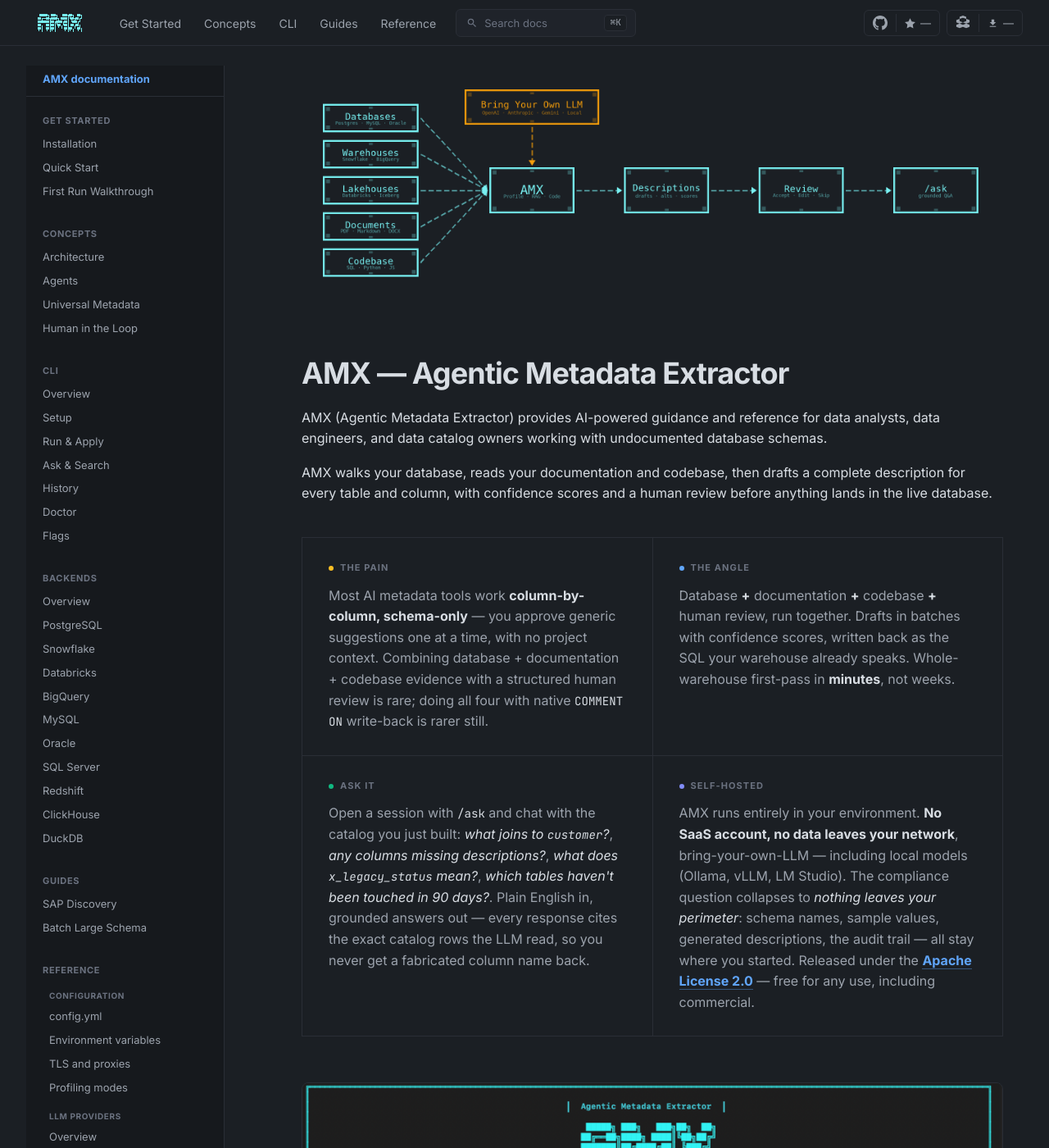
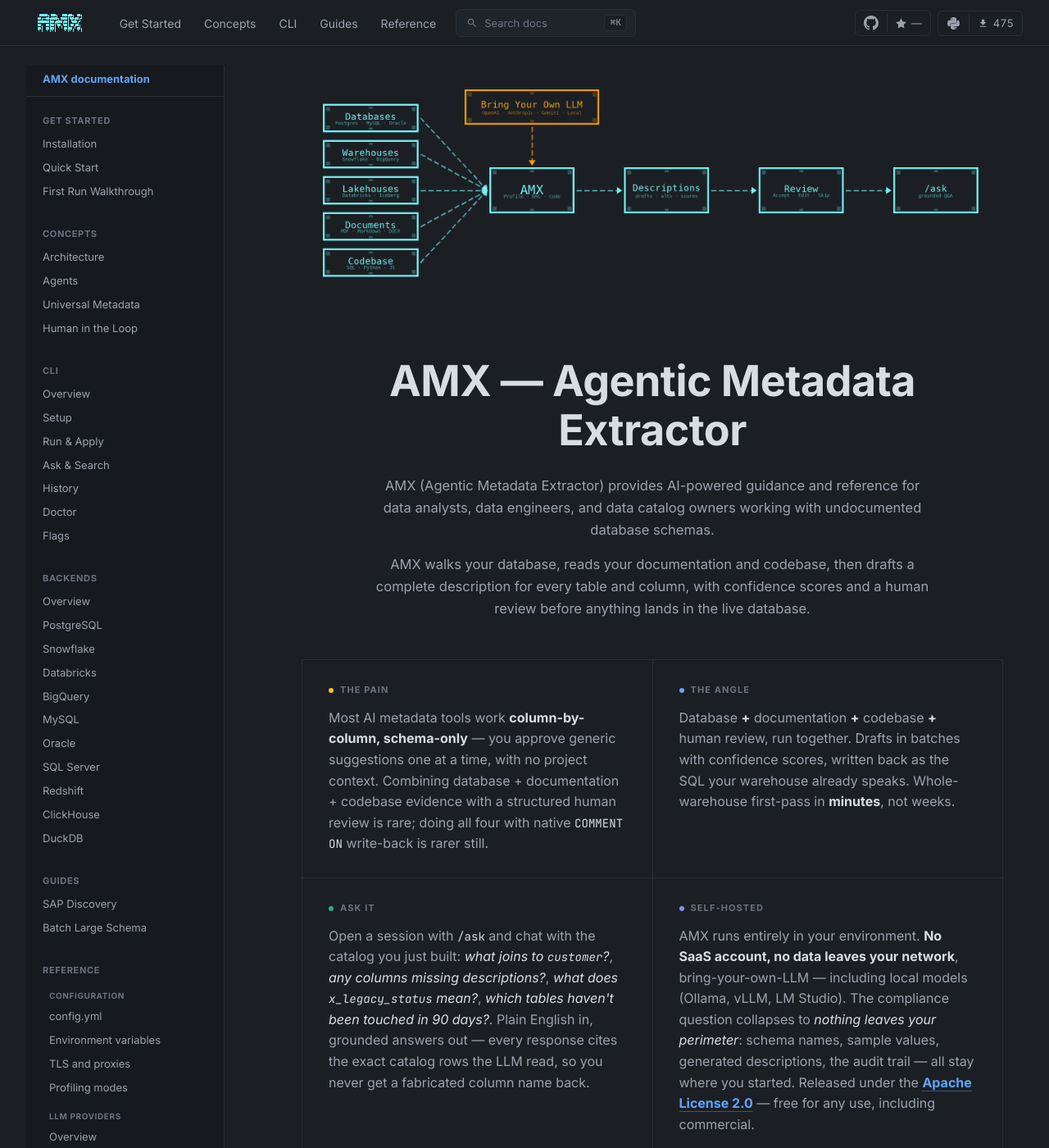
Before and after one commit to omeryasirkucuk/amx-docs, an MkDocs documentation site: the page built from docs/index.md, in a window 1280 px wide and 1400 px high. Shown: the whole window at 82% size. Built offline with MkDocs 1.6.1 and Material for MkDocs 9.7.7, drawn with Linux system fonts in a browser that asks for light colours; comment, search, counter and statistics services are not loaded.

Commit message:
fix(home): center intro, replace PyPI icon, fix download count fetch
Three fixes from this round of feedback:

1. Home H1 + the two opening paragraphs were left-aligned in a
   left-anchored content column. Wrap them in .amx-intro and center
   with a 760px line-length cap. Permalink anchor (¶) hidden on the
   home H1 — it offsets the centered title visually.

2. The PyPI pill icon was a generic "stack of boxes" SVG that read
   as a package-manager icon but wasn't recognizable as PyPI. Replace
   with the Font Awesome python brand glyph (Python snake silhouette),
   which is universally read as Python = PyPI.

3. Download count badge was stuck on "—" because pypistats.org returns
   no CORS headers, so the cross-origin fetch from amxcli.com is
   blocked by the browser. Switch the JS to read /assets/pypi.json
   (same origin, no CORS) and add a workflow step that fetches the
   count server-side via curl + python and writes the JSON before
   mkdocs builds. Ship a default pypi.json so local dev shows the
   real value too. Failures fall back to 0 rather than blocking the
   deploy on a transient pypistats rate-limit.

```diff
--- /dev/null
+++ b/docs/assets/pypi.json
@@ -0,0 +1 @@
+{"n":475,"t":1746328800000}
--- a/docs/index.md
+++ b/docs/index.md
@@ -5,11 +5,15 @@
 
 ![AMX components flow: Databases, Documents, and Codebase feed into AMX (Profile, RAG, and Code agents), which produces reviewed metadata accessible via Ask Metadata](assets/amx-flow.png){ .amx-flow-img }
 
+<div class="amx-intro" markdown>
+
 # AMX — Agentic Metadata Extractor
 
 AMX (Agentic Metadata Extractor) provides AI-powered guidance and reference for data analysts, data engineers, and data catalog owners working with undocumented database schemas.
 
 AMX walks your database, reads your documentation and codebase, then drafts a complete description for every table and column, with confidence scores and a human review before anything lands in the live database.
+
+</div>
 
 <div class="amx-why" markdown>
 
--- a/docs/javascripts/extra.js
+++ b/docs/javascripts/extra.js
@@ -57,13 +57,19 @@
     extract: function (j) { return j.stargazers_count; },
     selector: "[data-amx-github-stars]",
   });
-  // PyPI monthly downloads (pypistats.org public API, no auth, no rate limit)
+  // PyPI monthly downloads — read from a same-origin JSON file baked at
+  // deploy time by the GitHub Actions workflow. We can't fetch
+  // pypistats.org directly from the browser because pypistats responses
+  // carry no CORS headers, so the cross-origin fetch is blocked and the
+  // badge stays at "—". The workflow runs `curl pypistats | jq` from the
+  // server side (no CORS) and writes /assets/pypi.json before mkdocs
+  // builds. JSON shape: {"n": <int>, "t": <epoch_ms>}.
   _amxLoadBadge({
     cacheKey: "amx-pypi-dl-month",
     ttlMs: 60 * 60 * 1000,
-    url: "https://pypistats.org/api/packages/amx-cli/recent",
+    url: "/assets/pypi.json",
     extract: function (j) {
-      return j && j.data ? j.data.last_month : null;
+      return j && typeof j.n === "number" ? j.n : null;
     },
     selector: "[data-amx-pypi-downloads]",
   });
--- a/docs/stylesheets/extra.css
+++ b/docs/stylesheets/extra.css
@@ -1290,6 +1290,39 @@
   .amx-hero__socials { gap: 14px; margin-top: 28px; }
 }
 
+/* ───────────── Home intro — centered editorial header ─────────── */
+/* Wraps H1 + the two opening paragraphs. Centered, constrained line
+   length (60ch-ish) so the text doesn't sprawl across the full grid
+   width. Permalink anchor (¶) hidden on the home H1 — it'd offset the
+   centered title visually. */
+.md-typeset .amx-intro {
+  text-align: center;
+  max-width: 760px;
+  margin: 8px auto 48px;
+}
+.md-typeset .amx-intro h1 {
+  margin: 0 0 24px;
+  font-size: 2.6rem;
+  line-height: 1.15;
+  letter-spacing: -0.01em;
+}
+.md-typeset .amx-intro h1 .headerlink {
+  display: none;
+}
+.md-typeset .amx-intro p {
+  font-size: 16.5px;
+  line-height: 1.65;
+  color: var(--text-muted);
+  margin: 0 auto 14px;
+  max-width: 680px;
+}
+.md-typeset .amx-intro p:last-child { margin-bottom: 0; }
+@media (max-width: 768px) {
+  .md-typeset .amx-intro { margin: 0 auto 32px; }
+  .md-typeset .amx-intro h1 { font-size: 1.9rem; margin-bottom: 18px; }
+  .md-typeset .amx-intro p { font-size: 15px; }
+}
+
 /* ───────────── Why AMX — pain vs angle, two-column callout ──────────── */
 /* Sits between the intro paragraphs and the CLI hero on the home page.
    Left column is the pain point (amber accent — drawing attention),
--- a/overrides/partials/header.html
+++ b/overrides/partials/header.html
@@ -113,9 +113,12 @@
          target="_blank" rel="noopener"
          class="amx-headright__pill"
          aria-label="AMX on PyPI">
+        {# Python snake brand glyph (Font Awesome python). The previous
+           generic "stack of boxes" icon wasn't recognizable as PyPI;
+           the snake is universally read as Python = PyPI. #}
         <span class="amx-headright__pill-label">
-          <svg viewBox="0 0 32 32" width="18" height="18" fill="currentColor" aria-hidden="true">
-            <path d="M15.94 0L8.78 2.6l-.04 4.66 7.16-2.59 7.18 2.6v4.66l-7.18 2.6-7.16-2.6V7.27L1.6 9.86l.04 4.66 7.14 2.6 7.16-2.6 7.18 2.6 7.18-2.6V9.86L23.12 7.27V2.6L15.94 0zM8.78 17.34l-7.18 2.6.04 4.66 7.14 2.6 7.16-2.6V19.94l-7.16-2.6zM23.12 17.34l-7.18 2.6v4.66l7.18 2.6 7.18-2.6v-4.66l-7.18-2.6z"/>
+          <svg viewBox="0 0 448 512" width="17" height="17" fill="currentColor" aria-hidden="true">
+            <path d="M439.8 200.5c-7.7-30.9-22.3-54.2-53.4-54.2h-40.1v47.4c0 36.8-31.2 67.8-66.8 67.8H172.7c-29.2 0-53.4 25-53.4 54.3v101.8c0 29 25.2 46 53.4 54.3 33.8 9.9 66.3 11.7 106.8 0 26.9-7.8 53.4-23.5 53.4-54.3v-40.7H226.2v-13.6h160.2c31.1 0 42.6-21.7 53.4-54.2 11.2-33.5 10.7-65.7 0-108.6zM286.2 404c11.1 0 20.1 9.1 20.1 20.3 0 11.3-9 20.4-20.1 20.4-11 0-20.1-9.2-20.1-20.4 .1-11.3 9.1-20.3 20.1-20.3zM167.8 248.1h106.8c29.7 0 53.4-24.5 53.4-54.3V91.9c0-29-24.4-50.7-53.4-55.6-35.8-5.9-74.7-5.6-106.8 .1-45.2 8-53.4 24.7-53.4 55.6v40.7h106.9v13.6h-147c-31.1 0-58.3 18.7-66.8 54.2-9.8 40.7-10.2 66.1 0 108.6 7.6 31.6 25.7 54.2 56.8 54.2H101v-48.8c0-35.3 30.5-66.4 66.8-66.4zm-6.7-142.6c-11.1 0-20.1-9.1-20.1-20.3 .1-11.3 9-20.4 20.1-20.4 11 0 20.1 9.2 20.1 20.4s-9 20.3-20.1 20.3z"/>
           </svg>
         </span>
         <span class="amx-headright__pill-divider" aria-hidden="true"></span>
```
Also changed, not shown: 1 other file.
